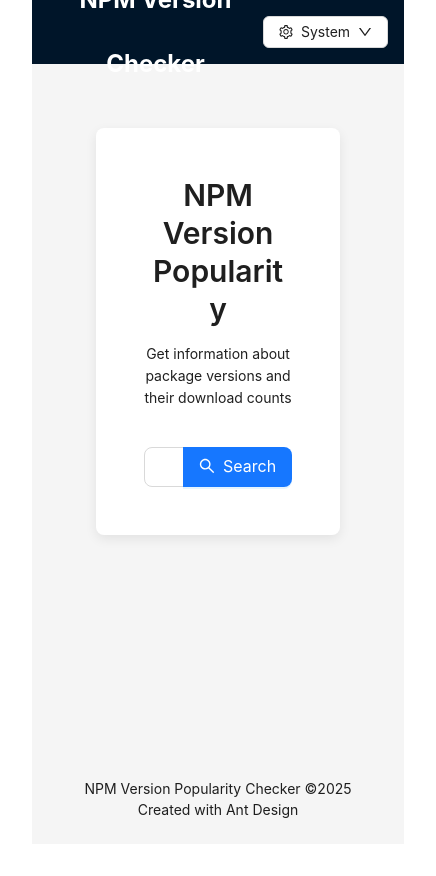
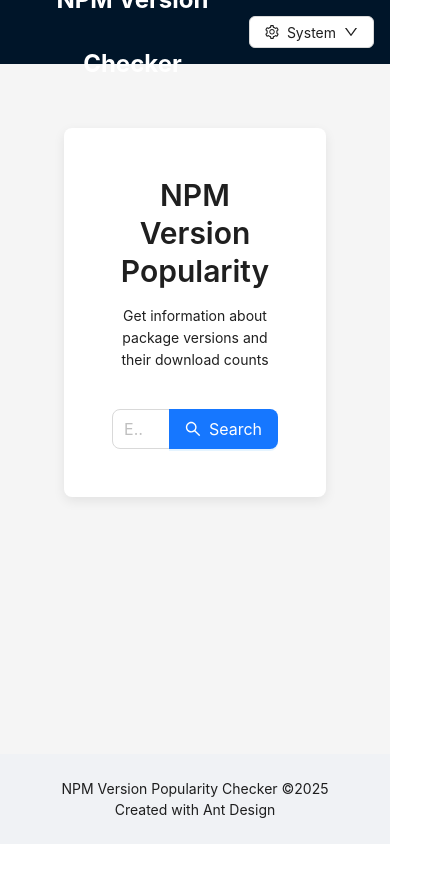
Before and after one commit to wctiger/npm-version-popularity, a React (Vite) app: page / in a window 390 px wide. Shown: the whole page, 436 px wide, since content can reach past the window. After the commit the page ends 844 px from the top, so only its background shows below. Built offline with nearby package versions, Linux system fonts and the light colour scheme.

Commit message:
Improve layout width and responsive design

```diff
--- a/src/App.css
+++ b/src/App.css
@@ -7,6 +7,7 @@
 
 .app-layout {
   min-height: 100vh;
+  width: 100%;
 }
 
 .app-header {
@@ -14,6 +15,7 @@
   align-items: center;
   justify-content: space-between;
   padding: 0 24px;
+  width: 100%;
 }
 
 .app-logo {
@@ -24,16 +26,19 @@
 
 .app-content {
   padding: 24px;
+  width: 100%;
 }
 
 .app-container {
-  max-width: 1200px;
+  max-width: 1400px;
+  width: 100%;
   margin: 0 auto;
   padding: 24px;
 }
 
 .app-footer {
   text-align: center;
+  width: 100%;
 }
 
 /* For center search box */
@@ -43,6 +48,7 @@
   align-items: center;
   justify-content: center;
   min-height: 70vh;
+  width: 100%;
 }
 
 /* Responsive adjustments */
@@ -60,10 +66,12 @@
   }
 }
 
+/* Removing width constraint on root */
 #root {
-  max-width: 1280px;
+  width: 100%;
+  max-width: 100%;
   margin: 0 auto;
-  padding: 2rem;
+  padding: 0;
   text-align: center;
 }
 
--- a/src/App.tsx
+++ b/src/App.tsx
@@ -29,7 +29,11 @@
   const renderContent = () => {
     if (loading) {
       return (
-        <Flex align="center" justify="center" style={{ minHeight: "50vh" }}>
+        <Flex
+          align="center"
+          justify="center"
+          style={{ minHeight: "50vh", width: "100%" }}
+        >
           <Spin size="large" tip="Loading package information..." />
         </Flex>
       );
@@ -57,9 +61,16 @@
     <ConfigProvider
       theme={{
         algorithm: isDarkTheme ? darkAlgorithm : defaultAlgorithm,
+        components: {
+          Layout: {
+            bodyBg: isDarkTheme ? "#000000" : "#f5f5f5",
+            headerBg: isDarkTheme ? "#141414" : "#001529",
+            footerBg: isDarkTheme ? "#141414" : "#f0f2f5",
+          },
+        },
       }}
     >
-      <Layout className="app-layout">
+      <Layout style={{ width: "100%", minHeight: "100vh" }}>
         <Header className="app-header">
           <div className="app-logo">NPM Version Checker</div>
           <ThemeToggle />
--- a/src/components/PackageResults.tsx
+++ b/src/components/PackageResults.tsx
@@ -25,6 +25,7 @@
       dataIndex: "version",
       key: "version",
       render: (version) => <Tag color="blue">{version}</Tag>,
+      width: "20%",
     },
     {
       title: "Release Date",
@@ -36,6 +37,7 @@
           {new Date(date).toLocaleDateString()}
         </Space>
       ),
+      width: "40%",
     },
     {
       title: "Downloads",
@@ -47,6 +49,7 @@
           {downloads.toLocaleString()}
         </Space>
       ),
+      width: "40%",
     },
   ];
 
@@ -63,7 +66,7 @@
         Back to Search
       </Button>
 
-      <Card>
+      <Card style={{ width: "100%" }}>
         <Space direction="vertical" size="middle" style={{ width: "100%" }}>
           <div>
             <Title level={2}>{packageInfo.name}</Title>
@@ -78,7 +81,7 @@
             prefix={<DownloadOutlined />}
           />
 
-          <div>
+          <div style={{ width: "100%" }}>
             <Title level={4}>Version History</Title>
             <Table
               columns={columns}
@@ -87,7 +90,8 @@
                 key: index,
               }))}
               pagination={{ pageSize: 10 }}
-              scroll={{ x: "max-content" }}
+              scroll={{ x: true }}
+              style={{ width: "100%" }}
             />
           </div>
         </Space>
--- a/src/components/SearchBox.tsx
+++ b/src/components/SearchBox.tsx
@@ -28,12 +28,17 @@
   };
 
   return (
-    <Flex vertical align="center" gap="middle" style={{ padding: "2rem" }}>
+    <Flex
+      vertical
+      align="center"
+      gap="middle"
+      style={{ padding: "2rem", width: "100%" }}
+    >
       <Card
         bordered={false}
         style={{
           width: "100%",
-          maxWidth: 600,
+          maxWidth: 800,
           boxShadow: "0 4px 12px rgba(0, 0, 0, 0.08)",
           padding: "1.5rem",
         }}
--- a/src/main.tsx
+++ b/src/main.tsx
@@ -2,9 +2,6 @@
 import { createRoot } from "react-dom/client";
 import "./index.css";
 import App from "./App.tsx";
-
-// Import Ant Design styles
-import "antd/dist/reset.css";
 
 createRoot(document.getElementById("root")!).render(
   <StrictMode>
```
